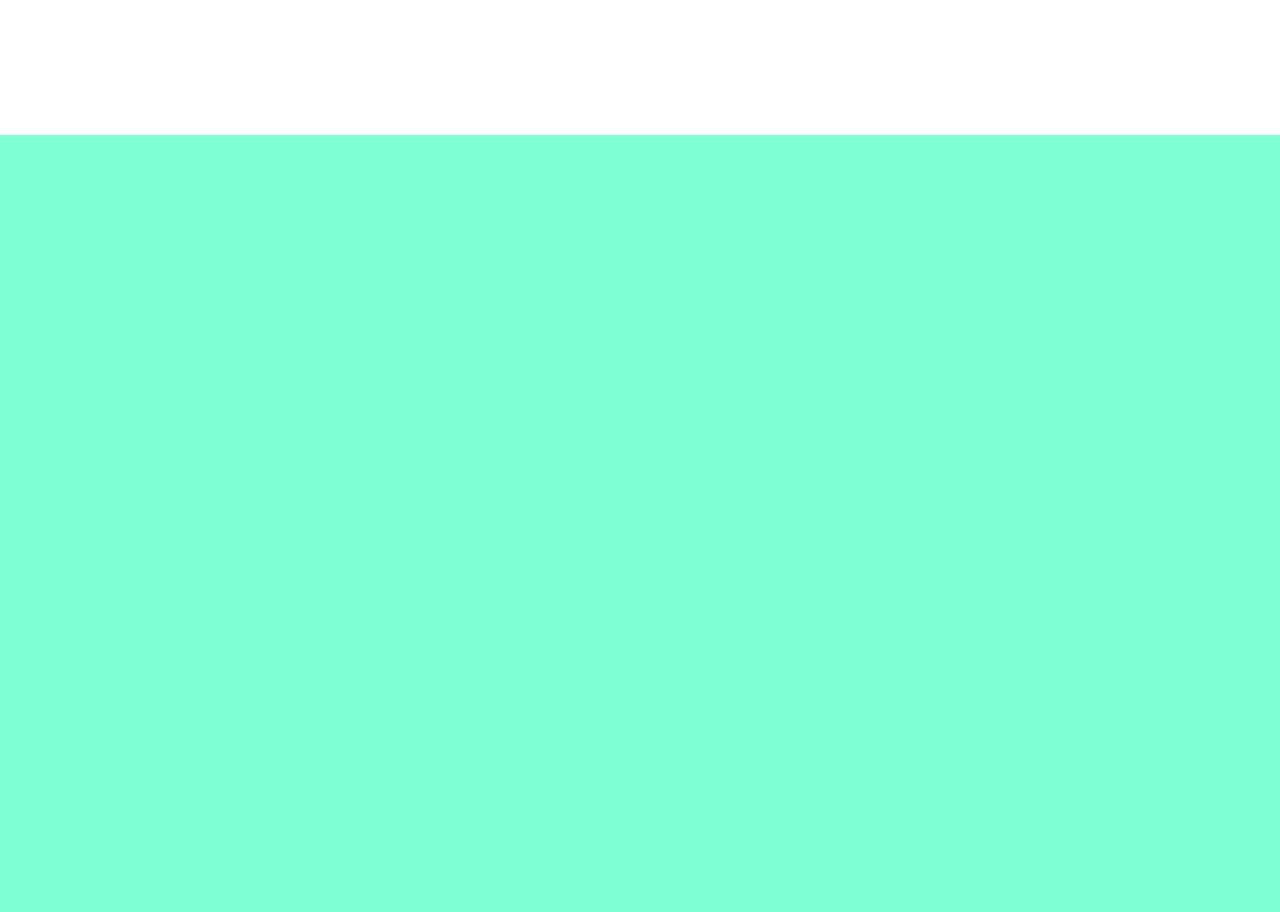
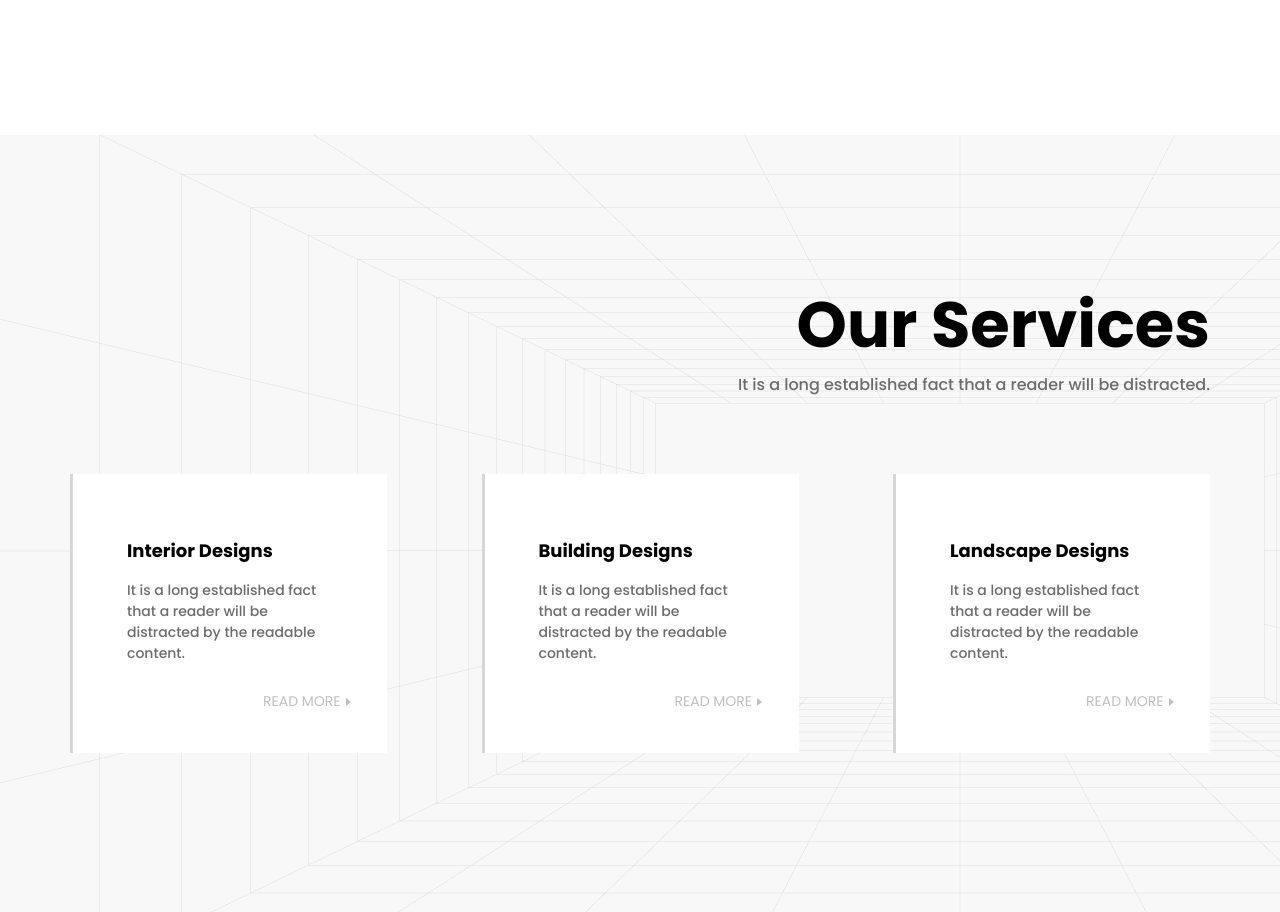
Before and after one commit to KolesnikovAS/Architeque, a React (Create React App) app: page / in a window 1280 px wide. Shown: the part 3280-4192 px from the top of the page. Before the commit the page ends 3415 px from the top, so only its background shows below. Built offline with nearby package versions, Linux system fonts and the light colour scheme.

Commit message:
added services section

```diff
--- /dev/null
+++ b/src/Components/offer/Offer.jsx
@@ -0,0 +1,13 @@
+import styles from "./Offer.module.scss"
+
+const Offer = (props) => {
+    return (
+        <div className={styles.offer}>
+            <h3>{props.title}</h3>
+            <p>{props.discription}</p>
+            <button><span>READ MORE</span><div></div></button>
+        </div>
+    )
+}
+
+export default Offer;
--- /dev/null
+++ b/src/Components/offer/Offer.module.scss
@@ -0,0 +1,43 @@
+.offer{
+    border-left: 3px solid #D6D6D6;
+    width: 317px;
+    height: 279px;
+    box-sizing: border-box;
+    padding-top: 63px;
+    padding-left: 54px;
+    background-color: white;
+    position: relative;
+    h3{
+        line-height: 27px;
+        font-family: Poppins-Bold, sans-serif;
+        font-size: 18px;
+        margin-bottom: 16px;
+    }
+    p{
+        text-align: left;
+        width: 209px;
+        color: #6C6C6C;
+        line-height: 21px;
+        font-family: Poppins-Medium, sans-serif;
+        font-size: 14px;
+        margin-bottom: 16px;
+
+    }
+    button{
+        position: absolute;
+        top: 217px;
+        left: 190px;
+        color: #BFBFBF;
+        line-height: 21px;
+        font-family: Poppins-Bold, sans-serif;
+        font-size: 14px;
+        display: flex;
+        align-items: center;
+        div{
+            margin-left: 5px;
+            box-sizing: border-box;
+            border: 4px solid transparent;
+            border-left: 5px solid #BFBFBF;
+        }
+    }
+}
--- a/src/Pages/Home/Home.jsx
+++ b/src/Pages/Home/Home.jsx
@@ -4,6 +4,7 @@ import slide1Img from "../../Assets/images/Home/slide1.jpg"
 import arrow from "../../Assets/images/Home/arrow.png"
 import videoPoster from "../../Assets/images/Home/videoPoster.jpg"
 import Button from "../../Components/button/Button";
+import Offer from "../../Components/offer/Offer"
 import brendIcon1 from "../../Assets/images/Home/brendicon1.png";
 import brendIcon2 from "../../Assets/images/Home/brendicon2.png";
 import brendIcon3 from "../../Assets/images/Home/brendicon3.png";
@@ -62,22 +63,34 @@ const Home = () => {
                         <h2>Why us?</h2>
                         <table>
                             <tr>
-                                <td><img src ={doubleCheck} alt="doublecheck"/><span>Profesional works</span></td>
-                                <td><img src ={doubleCheck} alt="doublecheck"/><span>Best value solutions</span></td>
+                                <td><img src={doubleCheck} alt="doublecheck" /><span>Profesional works</span></td>
+                                <td><img src={doubleCheck} alt="doublecheck" /><span>Best value solutions</span></td>
                             </tr>
                             <tr>
-                                <td><img src ={doubleCheck} alt="doublecheck"/><span>100% Guarantee</span></td>
-                                <td><img src ={doubleCheck} alt="doublecheck"/><span>High professional teams</span></td>
+                                <td><img src={doubleCheck} alt="doublecheck" /><span>100% Guarantee</span></td>
+                                <td><img src={doubleCheck} alt="doublecheck" /><span>High professional teams</span></td>
                             </tr>
                             <tr>
-                                <td><img src ={doubleCheck} alt="doublecheck"/><span>Profesional teams</span></td>
-                                <td><img src ={doubleCheck} alt="doublecheck"/><span>Architecture licensed</span></td>
+                                <td><img src={doubleCheck} alt="doublecheck" /><span>Profesional teams</span></td>
+                                <td><img src={doubleCheck} alt="doublecheck" /><span>Architecture licensed</span></td>
                             </tr>
                         </table>
                         <p>We’re committed to delivering eye-catching architect designs</p>
                         <p>It is a long established fact that a reader will be distracted by the readable content of a page when looking at its layout.</p>
                     </div>
-                    <img className={styles.advantages_content_image} src={advantagesImg} alt="design"/>
+                    <img className={styles.advantages_content_image} src={advantagesImg} alt="design" />
+                </div>
+            </section>
+
+            <section className={styles.services}>
+                <div className={styles.services_content}>
+                    <h1 className={styles.services_title}>Our Services</h1>
+                    <p className={styles.services_discription}>It is a long established fact that a reader will be distracted.</p>
+                    <div className={styles.offers_container}>
+                        <Offer title={"Interior Designs"} discription={"It is a long established fact that a reader will be distracted by the readable content."} />
+                        <Offer title={"Building Designs"} discription={"It is a long established fact that a reader will be distracted by the readable content."} />
+                        <Offer title={"Landscape Designs"} discription={"It is a long established fact that a reader will be distracted by the readable content."} />
+                    </div>
                 </div>
             </section>
         </main>
--- a/src/Pages/Home/Home.module.scss
+++ b/src/Pages/Home/Home.module.scss
@@ -184,6 +184,7 @@
                     }
                     td{
                         span{
+                            color: #6C6C6C;
                             margin-left: 14.5px;
                             line-height: 24px;
                             font-family: Poppins-Medium, sans-serif;
@@ -199,6 +200,7 @@
                 font-size: 18px;
             }
             p:last-child{
+                color: #6C6C6C;
                 margin-top: 12px;
                 width: 502px;
                 line-height: 21px;
@@ -210,3 +212,31 @@
     }
 
 }
+
+.services{
+    background-image: url(../../Assets/images/Home/servicesBG.jpg);
+    height: 777px;
+    &_content{
+        padding-top: 142px;
+        max-width: 1140px;
+        margin: 0 auto;
+        .offers_container{
+            display: flex;
+            justify-content: space-between;
+        }
+    }
+    &_title{
+        text-align: right;
+        line-height: 96px;
+        font-family: Poppins-Bold, sans-serif;
+        font-size: 64px;
+    }
+    &_discription{
+        text-align: right;
+        color: #6C6C6C;
+        line-height: 24px;
+        font-family: Poppins-Medium, sans-serif;
+        font-size: 16px;
+        margin-bottom: 77px;
+    }
+}
```
Also changed, not shown: src/Assets/images/Home/servicesBG.jpg (added).
